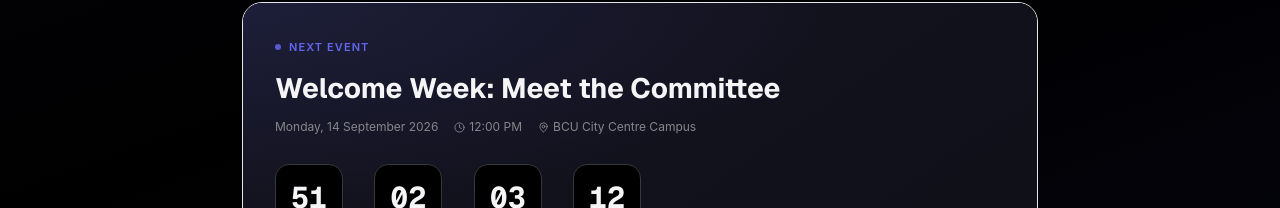
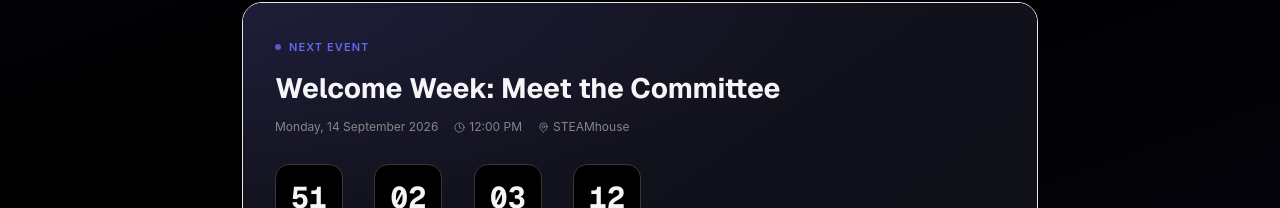
Before and after one commit to uffbilxl/sca, a Next.js app: page /events in a window 1280 px wide. Shown: the part 292-500 px from the top of the page. Built offline with nearby package versions, Linux system fonts and the light colour scheme.

Commit message:
Set Welcome Week location to STEAMhouse

```diff
--- a/src/app/events/page.tsx
+++ b/src/app/events/page.tsx
@@ -13,7 +13,7 @@ const EVENTS: SCAEvent[] = [
     title: 'Welcome Week: Meet the Committee',
     description:
       'Kick off the new academic year with the SCA. Meet the committee, win prizes, and get stuck into a week of fun activities.',
-    location: 'BCU City Centre Campus',
+    location: 'STEAMhouse',
     isOnline: false,
     date: new Date('2026-09-14T12:00:00'),
     endDate: null,
```
